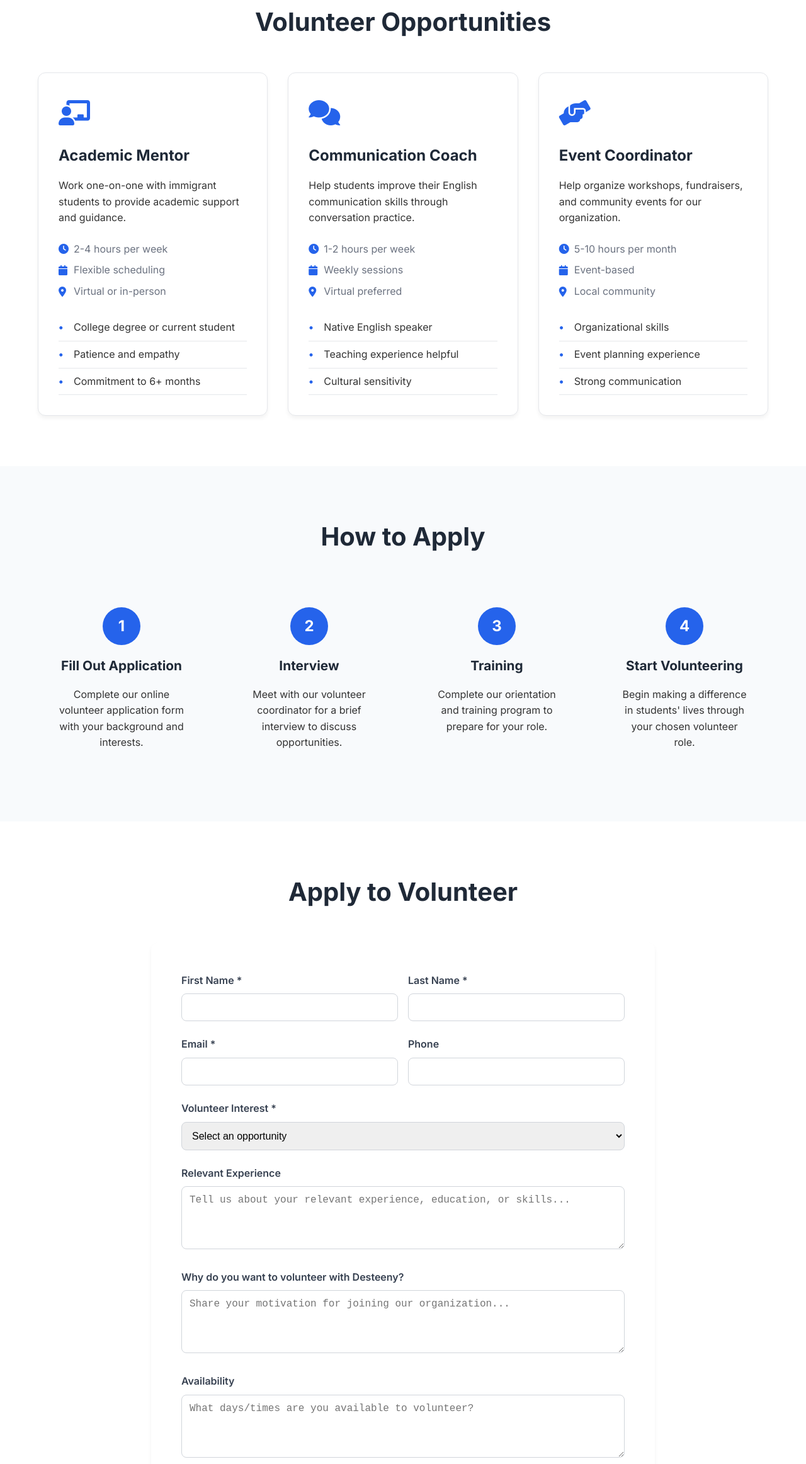
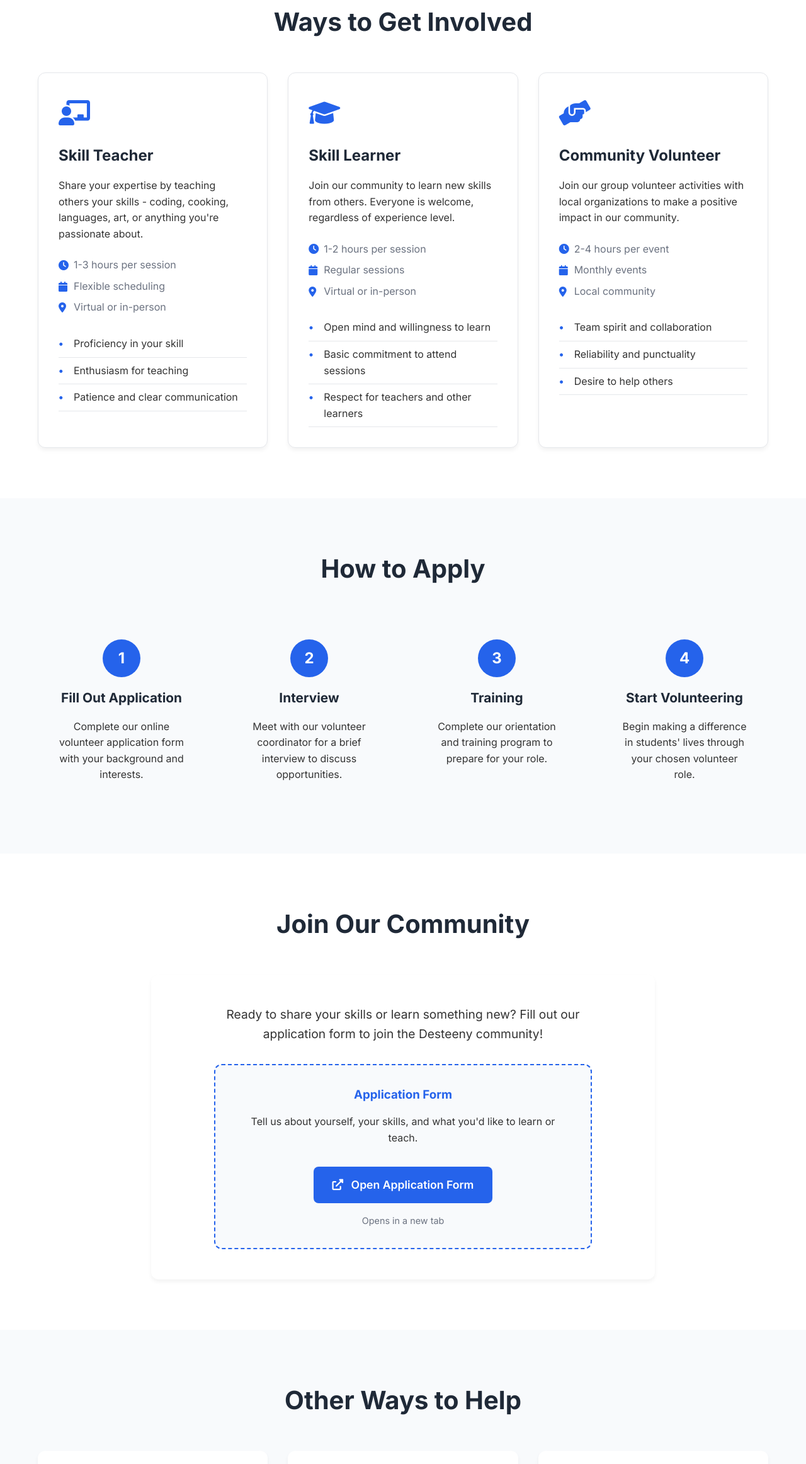
Before and after one commit to KCheburek/desteenyC, a plain HTML site: page involvement.html in a window 1280 px wide. Shown: the part 381-2705 px from the top of the page at 63% size. Drawn offline with Linux system fonts and the light colour scheme.

Commit message:
Update involvement.html

```diff
--- a/involvement.html
+++ b/involvement.html
@@ -3,7 +3,7 @@
 <head>
     <meta charset="UTF-8">
     <meta name="viewport" content="width=device-width, initial-scale=1.0">
-    <title>Get Involved - Desteeny</title>
+    <title>Join Our Community - Desteeny</title>
     <link rel="stylesheet" href="styles.css">
     <link href="https://fonts.googleapis.com/css2?family=Inter:wght@300;400;500;600;700&display=swap" rel="stylesheet">
     <link rel="stylesheet" href="https://cdnjs.cloudflare.com/ajax/libs/font-awesome/6.0.0/css/all.min.css">
@@ -37,26 +37,26 @@
     <!-- Page Header -->
     <section class="page-header">
         <div class="container">
-            <h1>Get Involved</h1>
-            <p>Join our community of volunteers and make a difference in immigrant students' lives</p>
+            <h1>Join Our Community</h1>
+            <p>Share your skills, learn from others, and make a difference in our community</p>
         </div>
     </section>
 
     <!-- Volunteer Opportunities Section -->
     <section class="volunteer-opportunities">
         <div class="container">
-            <h2 class="section-title">Volunteer Opportunities</h2>
+            <h2 class="section-title">Ways to Get Involved</h2>
             <div class="opportunities-grid">
                 <div class="opportunity-card">
                     <div class="opportunity-icon">
                         <i class="fas fa-chalkboard-teacher"></i>
                     </div>
-                    <h3>Academic Mentor</h3>
-                    <p>Work one-on-one with immigrant students to provide academic support and guidance.</p>
+                    <h3>Skill Teacher</h3>
+                    <p>Share your expertise by teaching others your skills - coding, cooking, languages, art, or anything you're passionate about.</p>
                     <div class="opportunity-details">
                         <div class="detail">
                             <i class="fas fa-clock"></i>
-                            <span>2-4 hours per week</span>
+                            <span>1-3 hours per session</span>
                         </div>
                         <div class="detail">
                             <i class="fas fa-calendar"></i>
@@ -68,51 +68,51 @@
                         </div>
                     </div>
                     <ul class="requirements">
-                        <li>College degree or current student</li>
-                        <li>Patience and empathy</li>
-                        <li>Commitment to 6+ months</li>
+                        <li>Proficiency in your skill</li>
+                        <li>Enthusiasm for teaching</li>
+                        <li>Patience and clear communication</li>
                     </ul>
                 </div>
                 <div class="opportunity-card">
                     <div class="opportunity-icon">
-                        <i class="fas fa-comments"></i>
+                        <i class="fas fa-graduation-cap"></i>
                     </div>
-                    <h3>Communication Coach</h3>
-                    <p>Help students improve their English communication skills through conversation practice.</p>
+                    <h3>Skill Learner</h3>
+                    <p>Join our community to learn new skills from others. Everyone is welcome, regardless of experience level.</p>
                     <div class="opportunity-details">
                         <div class="detail">
                             <i class="fas fa-clock"></i>
-                            <span>1-2 hours per week</span>
+                            <span>1-2 hours per session</span>
                         </div>
                         <div class="detail">
                             <i class="fas fa-calendar"></i>
-                            <span>Weekly sessions</span>
+                            <span>Regular sessions</span>
                         </div>
                         <div class="detail">
                             <i class="fas fa-map-marker-alt"></i>
-                            <span>Virtual preferred</span>
+                            <span>Virtual or in-person</span>
                         </div>
                     </div>
                     <ul class="requirements">
-                        <li>Native English speaker</li>
-                        <li>Teaching experience helpful</li>
-                        <li>Cultural sensitivity</li>
+                        <li>Open mind and willingness to learn</li>
+                        <li>Basic commitment to attend sessions</li>
+                        <li>Respect for teachers and other learners</li>
                     </ul>
                 </div>
                 <div class="opportunity-card">
                     <div class="opportunity-icon">
                         <i class="fas fa-hands-helping"></i>
                     </div>
-                    <h3>Event Coordinator</h3>
-                    <p>Help organize workshops, fundraisers, and community events for our organization.</p>
+                    <h3>Community Volunteer</h3>
+                    <p>Join our group volunteer activities with local organizations to make a positive impact in our community.</p>
                     <div class="opportunity-details">
                         <div class="detail">
                             <i class="fas fa-clock"></i>
-                            <span>5-10 hours per month</span>
+                            <span>2-4 hours per event</span>
                         </div>
                         <div class="detail">
                             <i class="fas fa-calendar"></i>
-                            <span>Event-based</span>
+                            <span>Monthly events</span>
                         </div>
                         <div class="detail">
                             <i class="fas fa-map-marker-alt"></i>
@@ -120,9 +120,9 @@
                         </div>
                     </div>
                     <ul class="requirements">
-                        <li>Organizational skills</li>
-                        <li>Event planning experience</li>
-                        <li>Strong communication</li>
+                        <li>Team spirit and collaboration</li>
+                        <li>Reliability and punctuality</li>
+                        <li>Desire to help others</li>
                     </ul>
                 </div>
             </div>
@@ -158,55 +158,30 @@
         </div>
     </section>
 
-    <!-- Volunteer Form Section -->
+    <!-- Application Form Section -->
     <section class="volunteer-form">
         <div class="container">
-            <h2 class="section-title">Apply to Volunteer</h2>
-            <form class="application-form">
-                <div class="form-row">
-                    <div class="form-group">
-                        <label for="firstName">First Name *</label>
-                        <input type="text" id="firstName" name="firstName" required>
-                    </div>
-                    <div class="form-group">
-                        <label for="lastName">Last Name *</label>
-                        <input type="text" id="lastName" name="lastName" required>
+            <h2 class="section-title">Join Our Community</h2>
+            <div class="application-form">
+                <div style="text-align: center; max-width: 600px; margin: 0 auto;">
+                    <p style="font-size: 1.2rem; margin-bottom: 2rem; line-height: 1.6;">
+                        Ready to share your skills or learn something new? Fill out our application form to join the Desteeny community!
+                    </p>
+                    <div style="background: #f8fafc; padding: 2rem; border-radius: 12px; border: 2px dashed #2563eb;">
+                        <h3 style="color: #2563eb; margin-bottom: 1rem;">Application Form</h3>
+                        <p style="margin-bottom: 2rem;">
+                            Tell us about yourself, your skills, and what you'd like to learn or teach.
+                        </p>
+                        <a href="https://forms.gle/p3zJdHbhMTefkCa39" target="_blank" class="btn btn-primary" style="font-size: 1.1rem; padding: 15px 30px;">
+                            <i class="fas fa-external-link-alt" style="margin-right: 8px;"></i>
+                            Open Application Form
+                        </a>
+                        <p style="margin-top: 1rem; font-size: 0.9rem; color: #6b7280;">
+                            Opens in a new tab
+                        </p>
                     </div>
                 </div>
-                <div class="form-row">
-                    <div class="form-group">
-                        <label for="email">Email *</label>
-                        <input type="email" id="email" name="email" required>
-                    </div>
-                    <div class="form-group">
-                        <label for="phone">Phone</label>
-                        <input type="tel" id="phone" name="phone">
-                    </div>
-                </div>
-                <div class="form-group">
-                    <label for="interest">Volunteer Interest *</label>
-                    <select id="interest" name="interest" required>
-                        <option value="">Select an opportunity</option>
-                        <option value="academic-mentor">Academic Mentor</option>
-                        <option value="communication-coach">Communication Coach</option>
-                        <option value="event-coordinator">Event Coordinator</option>
-                        <option value="other">Other</option>
-                    </select>
-                </div>
-                <div class="form-group">
-                    <label for="experience">Relevant Experience</label>
-                    <textarea id="experience" name="experience" rows="4" placeholder="Tell us about your relevant experience, education, or skills..."></textarea>
-                </div>
-                <div class="form-group">
-                    <label for="motivation">Why do you want to volunteer with Desteeny?</label>
-                    <textarea id="motivation" name="motivation" rows="4" placeholder="Share your motivation for joining our organization..."></textarea>
-                </div>
-                <div class="form-group">
-                    <label for="availability">Availability</label>
-                    <textarea id="availability" name="availability" rows="3" placeholder="What days/times are you available to volunteer?"></textarea>
-                </div>
-                <button type="submit" class="btn btn-primary">Submit Application</button>
-            </form>
+            </div>
         </div>
     </section>
 
@@ -252,10 +227,10 @@
     <footer class="footer">
         <div class="container">
             <div class="footer-content">
-                <div class="footer-section">
-                    <h3>Desteeny</h3>
-                    <p>Empowering immigrants through education, communication, and mentorship.</p>
-                </div>
+                                    <div class="footer-section">
+                        <h3>Desteeny</h3>
+                        <p>Connecting people through skill sharing and community collaboration.</p>
+                    </div>
                 <div class="footer-section">
                     <h4>Quick Links</h4>
                     <ul>
@@ -266,12 +241,11 @@
                 </div>
                 <div class="footer-section">
                     <h4>Contact</h4>
-                    <p>Email: info@desteeny.org</p>
-                    <p>Phone: (555) 123-4567</p>
+                    <p>Email: desteeny.project@gmail.com</p>
                 </div>
             </div>
             <div class="footer-bottom">
-                <p>&copy; 2024 Desteeny. All rights reserved.</p>
+                <p>&copy; 2025 Desteeny. All rights reserved.</p>
             </div>
         </div>
     </footer>
@@ -279,3 +253,9 @@
     <script src="script.js"></script>
 </body>
 </html>
+        </div>
+    </footer>
+
+    <script src="script.js"></script>
+</body>
+</html>
```
